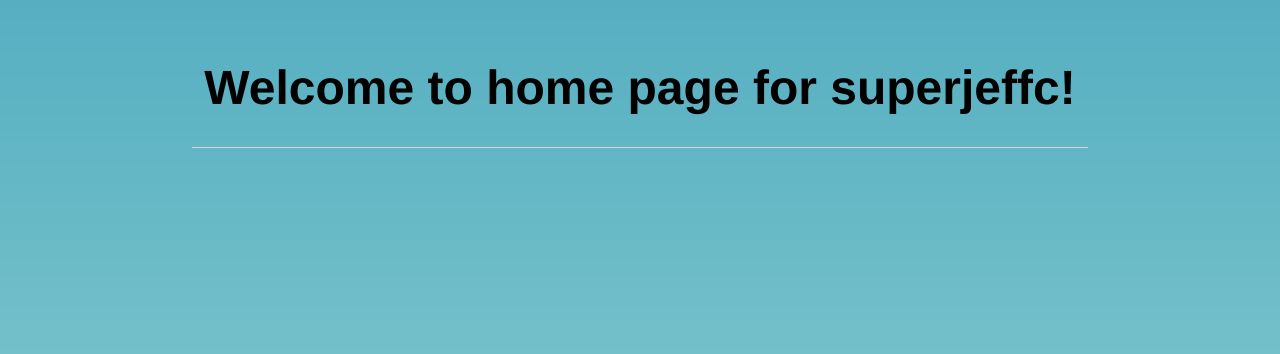
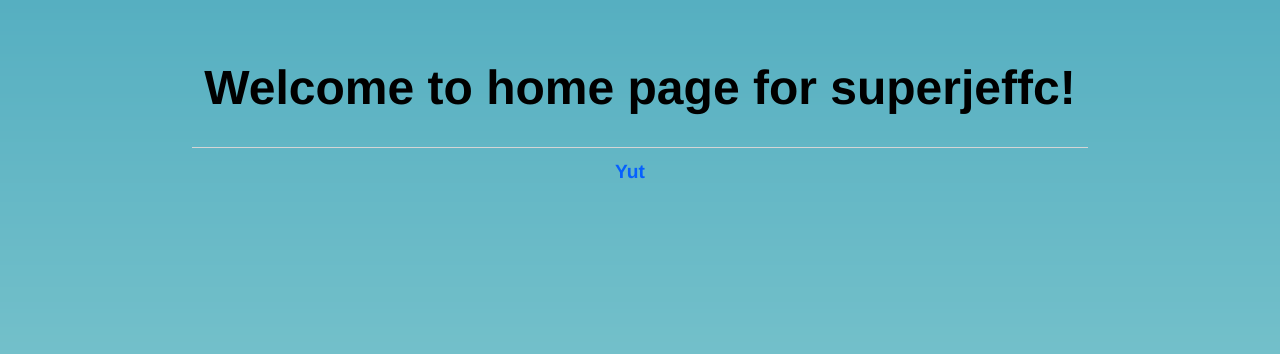
Before and after one commit to superjeffc/Yut-website, a Jekyll site: the page built from index.html, in a window 1280 px wide. Shown: the top 354 px of the page. Built offline with Jekyll 4.4.1, drawn with Linux system fonts in a browser that asks for light colours.

Commit message:
Update main footer

```diff
--- a/_layouts/default.html
+++ b/_layouts/default.html
@@ -12,6 +12,9 @@
     		{{ content }}
 		</div><!-- /.container -->
 		<footer>
+			<ul>
+				<li><a target="_blank" href="https://superjeffc.github.io/yut/">Yut</a></li>
+			</ul>
 		</footer>
 	</body>
 	</center>
```
